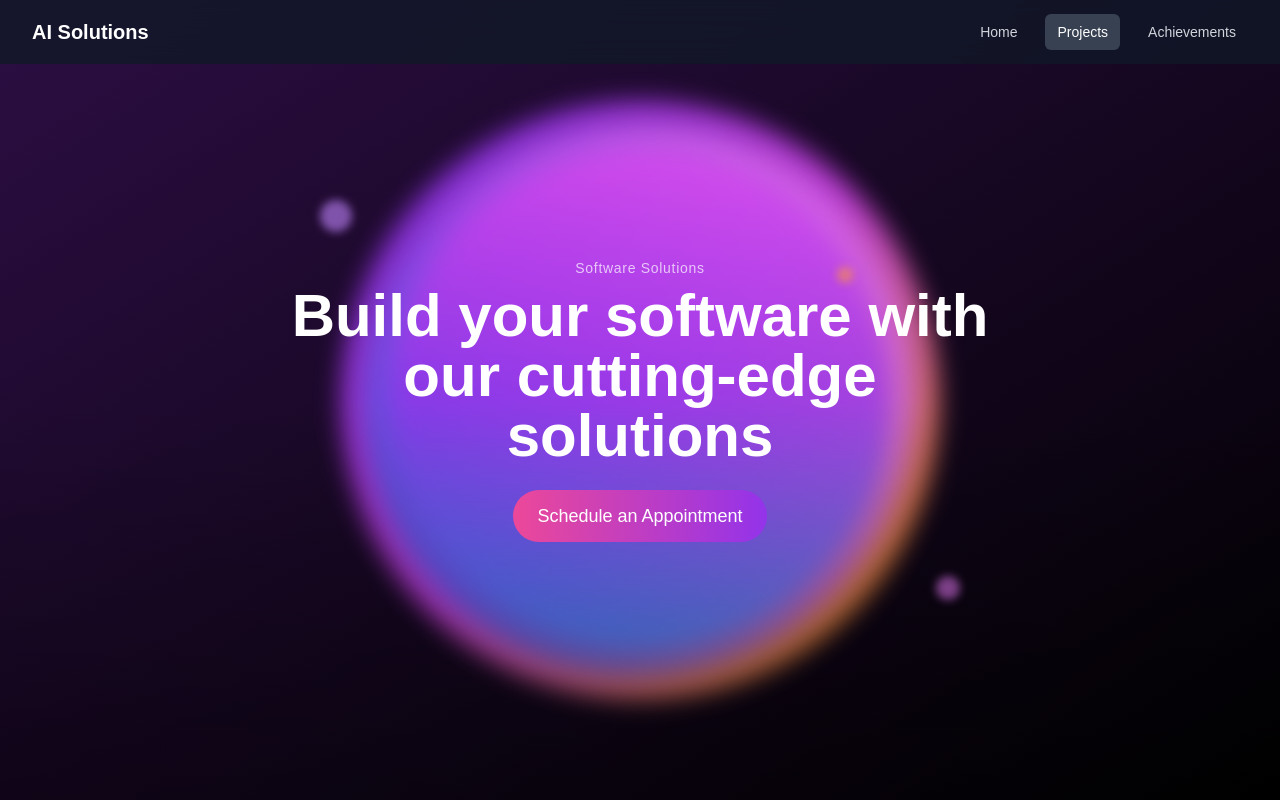
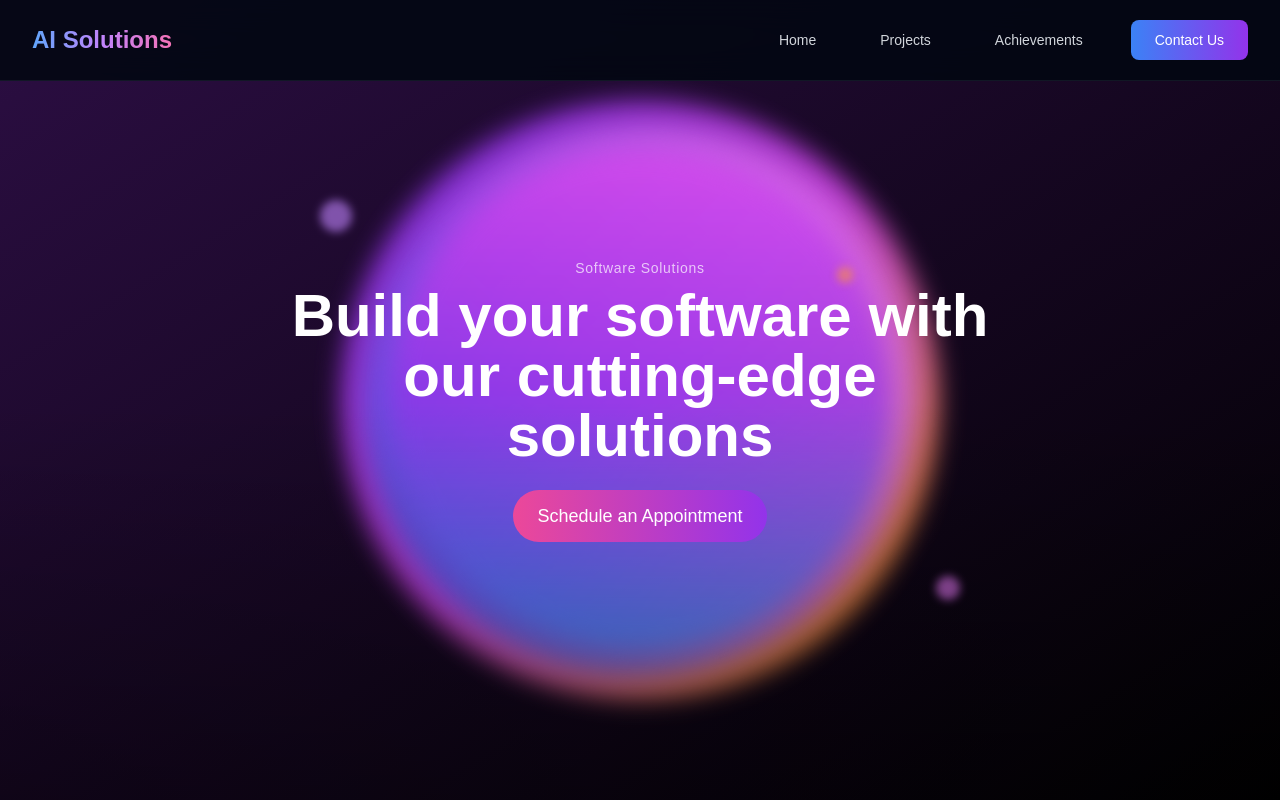
Before and after one commit to JessiP23/software, a Next.js app: page / in a window 1280 px wide. Shown: the top 800 px of the page. Built offline with nearby package versions, Linux system fonts and the light colour scheme.

Commit message:
improved navbar

```diff
--- a/app/page.js
+++ b/app/page.js
@@ -396,32 +396,28 @@ export default function AdvancedAIProjectsShowcase() {
   return (
     <div className="relative min-h-screen bg-gradient-to-b from-gray-950 via-gray-900 to-gray-950 text-white overflow-hidden flex flex-col">
       {/* Navigation */}
-      <nav className="fixed top-0 left-0 right-0 z-50 bg-gray-900 bg-opacity-80 backdrop-filter backdrop-blur-lg">
+      <nav className="fixed top-0 left-0 right-0 z-50 bg-gray-950/90 backdrop-filter backdrop-blur-lg border-b border-gray-800/50">
         <div className="max-w-7xl mx-auto px-4 sm:px-6 lg:px-8">
-          <div className="flex items-center justify-between h-16">
+          <div className="flex items-center justify-between h-20">
             <div className="flex items-center">
-              <a href="#" className="text-white font-bold text-xl">AI Solutions</a>
+              <a href="#" className="text-2xl font-bold bg-clip-text text-transparent bg-gradient-to-r from-blue-400 via-purple-400 to-pink-400">
+                AI Solutions
+              </a>
             </div>
-            <div className="hidden md:block">
-              <div className="ml-10 flex items-baseline space-x-4">
+            <div className="hidden md:flex items-center space-x-8">
               {['Home', 'Projects', 'Achievements'].map((item) => (
                 <a
                   key={item}
                   href={`#${item.toLowerCase()}`}
-                    className={`px-3 py-2 rounded-md text-sm font-medium ${
-                      activeSection === item.toLowerCase()
-                        ? 'bg-gray-700 text-white'
-                        : 'text-gray-300 hover:bg-gray-700 hover:text-white'
-                    }`}
-                    onClick={(e) => {
-                      e.preventDefault()
-                      scrollToSection(item.toLowerCase())
-                    }}
+                  className="px-4 py-2 rounded-lg text-sm font-medium transition-all duration-300 hover:bg-gray-800/50 hover:text-white text-gray-300 relative group"
                 >
                   {item}
+                  <span className="absolute bottom-0 left-0 w-full h-0.5 bg-gradient-to-r from-blue-500 to-purple-500 transform scale-x-0 transition-transform duration-300 group-hover:scale-x-100"></span>
                 </a>
               ))}
-              </div>
+              <button className="px-6 py-2.5 bg-gradient-to-r from-blue-500 to-purple-600 rounded-lg text-sm font-medium transition-all duration-300 hover:shadow-lg hover:shadow-blue-500/25 hover:scale-105">
+                Contact Us
+              </button>
             </div>
           </div>
         </div>
```
Lines whose indentation alone changed are shown as unchanged.
